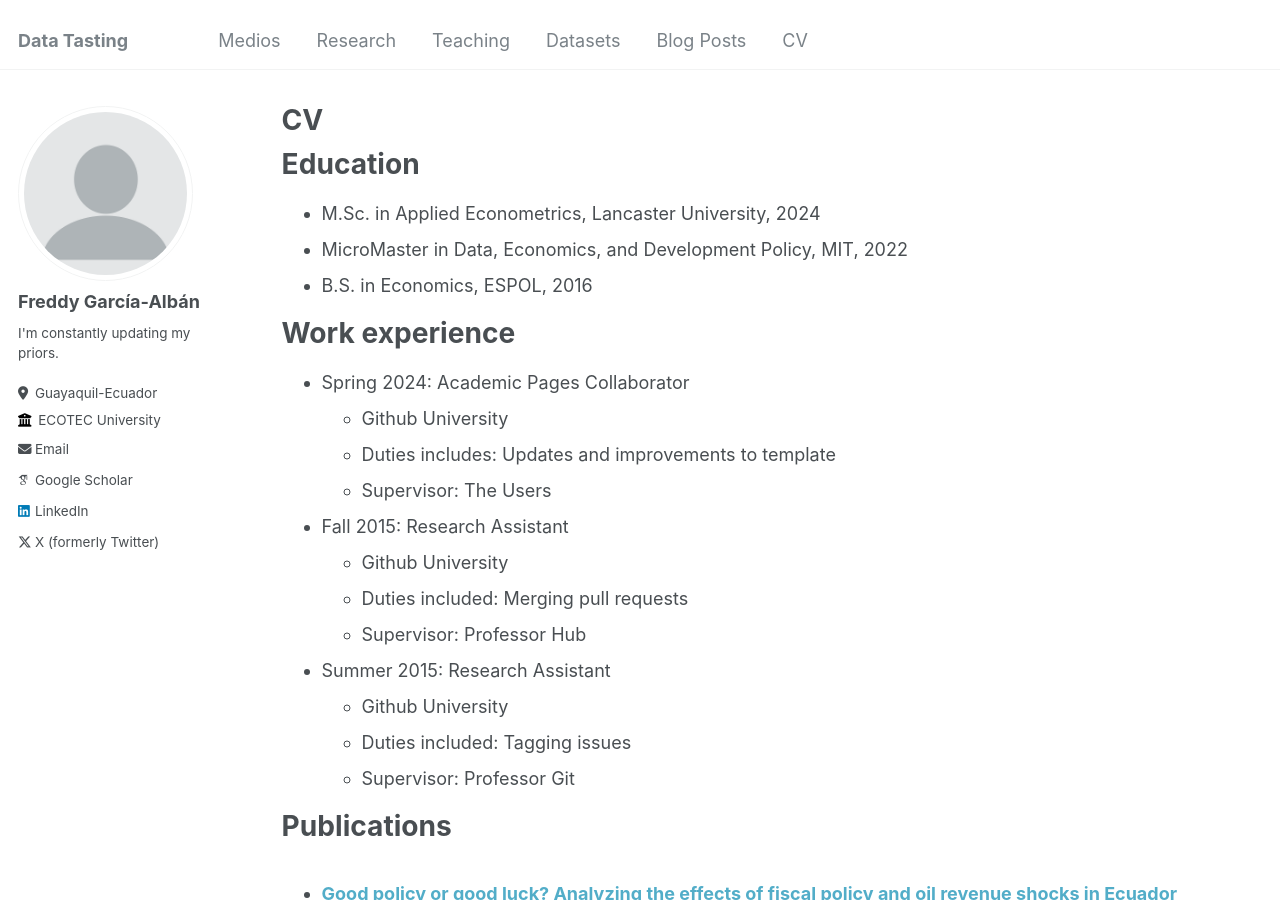
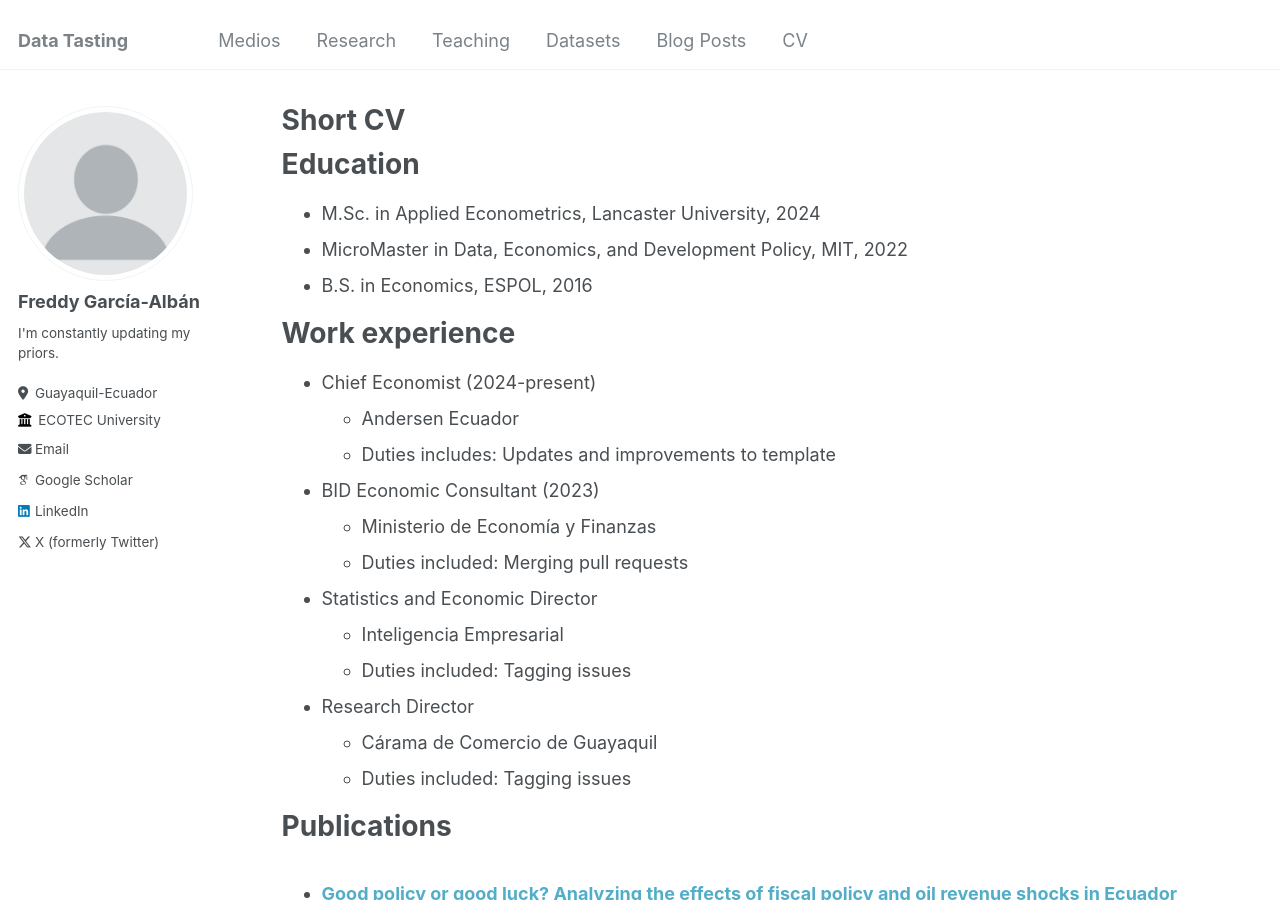
Before and after one commit to EnexFG/EnexFG.github.io, a Jekyll site: the page built from _pages/cv.md, in a window 1280 px wide and 900 px high. Built offline with Jekyll 4.4.1, drawn with Linux system fonts in a browser that asks for light colours; some web fonts are replaced.

Commit message:
Update cv.md

```diff
--- a/_pages/cv.md
+++ b/_pages/cv.md
@@ -1,6 +1,6 @@
 ---
 layout: archive
-title: "CV"
+title: "Short CV"
 permalink: /cv/
 author_profile: true
 redirect_from:
@@ -17,20 +17,21 @@ Education
 
 Work experience
 ======
-* Spring 2024: Academic Pages Collaborator
-  * Github University
+* Chief Economist (2024-present)
+  * Andersen Ecuador
   * Duties includes: Updates and improvements to template
-  * Supervisor: The Users
 
-* Fall 2015: Research Assistant
-  * Github University
+* BID Economic Consultant (2023)
+  * Ministerio de Economía y Finanzas
   * Duties included: Merging pull requests
-  * Supervisor: Professor Hub
 
-* Summer 2015: Research Assistant
-  * Github University
+* Statistics and Economic Director
+  * Inteligencia Empresarial
   * Duties included: Tagging issues
-  * Supervisor: Professor Git
+
+* Research Director
+  * Cárama de Comercio de Guayaquil
+  * Duties included: Tagging issues
 
 Publications
 ======
```
